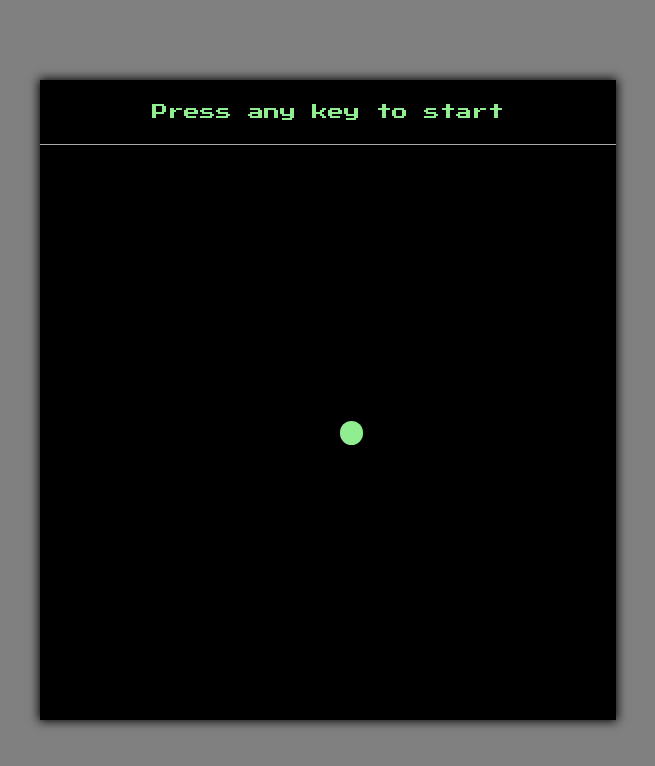
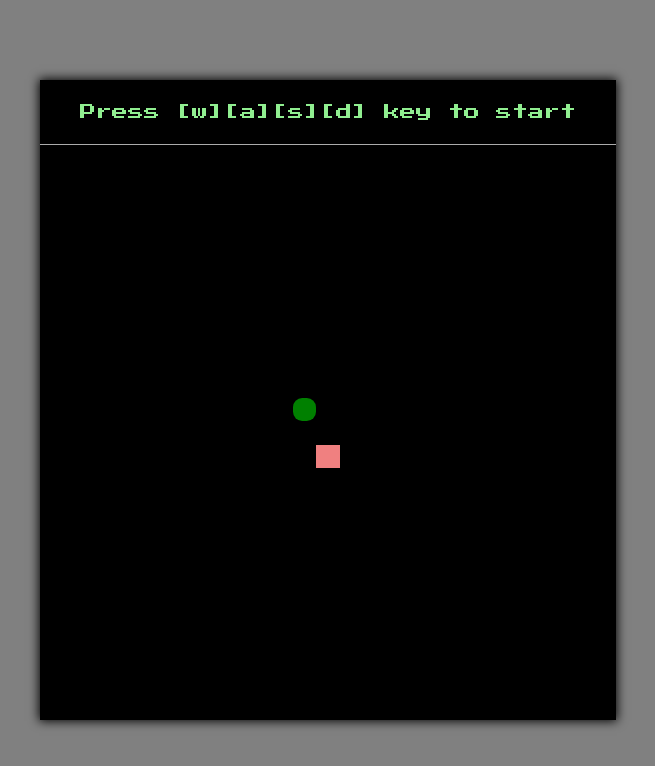
Before and after one commit to bennylimdev/snake, a plain HTML site: page index.html in a window 1280 px wide. Shown: the whole page, without its empty margins (312-967 px from the left). Drawn offline with Linux system fonts and the light colour scheme.

Commit message:
Update intructions

```diff
--- a/index.html
+++ b/index.html
@@ -9,7 +9,7 @@
 </head>
 <body>
     <div class="container">
-        <div class="score-container">Press any key to start</div>
+        <div class="score-container">Press [w][a][s][d] key to start</div>
         <div class="game-container">
         </div>
     </div>
--- a/script.js
+++ b/script.js
@@ -1,15 +1,19 @@
 let gameContainer = document.querySelector(".game-container")
 
-let foodX;
-let foodY;
+let foodX, foodY;
+let headX = 12, headY = 12;
+let velocityX = 0, velocityY = 0;
 
 function generateFood() {
     foodX = Math.floor(Math.random()*25) + 1;
     foodY = Math.floor(Math.random()*25) + 1;
 
 }
+
 function renderGame() {
-    let updatedGame = `<div class="food" style="grid-area: ${foodY}/${foodX};"></div>`;
+    let updatedGame = `<div class="food" style="grid-area: ${foodX}/${foodY};"></div>`;
+
+    updatedGame += `<div class="snake" style="grid-area: ${headX}/${headY};"></div>`;
 
     gameContainer.innerHTML = updatedGame;
 }
--- a/style.css
+++ b/style.css
@@ -43,6 +43,10 @@ body {
 }
 
 .food {
-    background-color: lightgreen;
-    border-radius: 50%;
+    background-color: lightcoral;
 }
+
+.snake {
+    background-color: green;
+    border-radius: 40%;
+}
```
